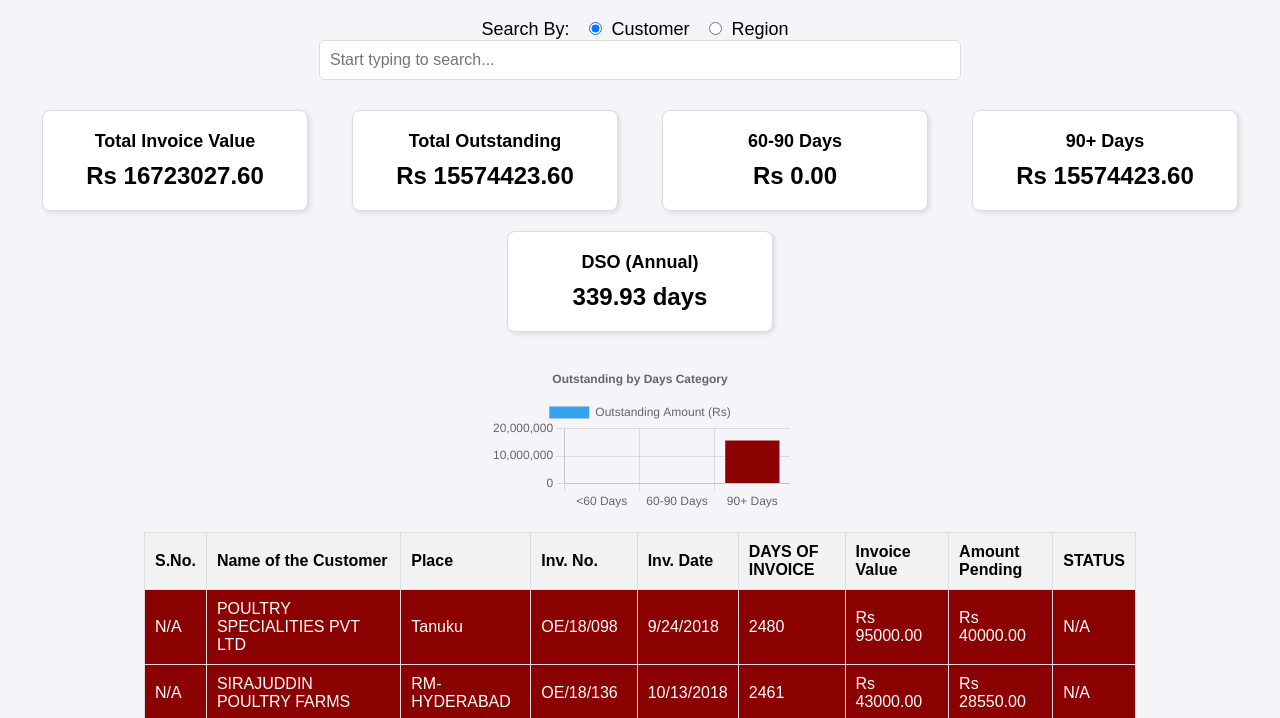
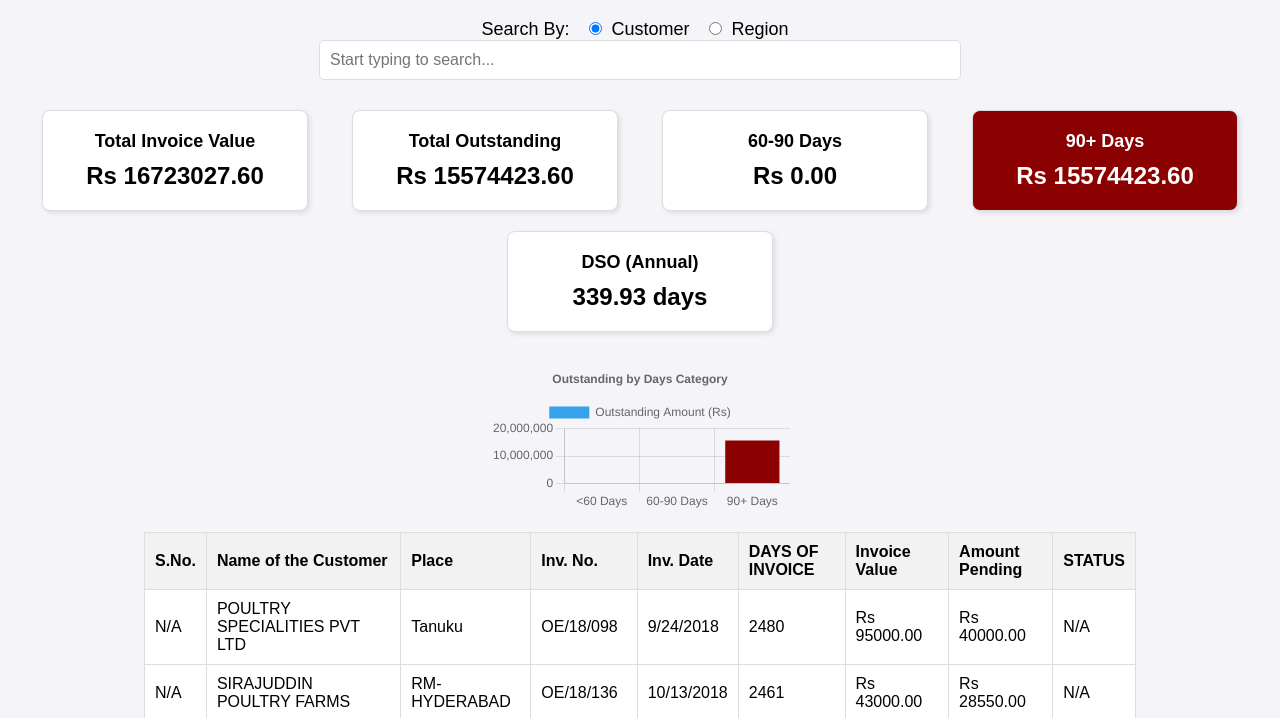
Before and after one commit to abiddesiredlife/invoice-dashboard, a plain HTML site: page index.html in a window 1280 px wide. Shown: the part 81-799 px from the top of the page. Drawn offline with nearby package versions, Linux system fonts and the light colour scheme.

Commit message:
Update index.html

```diff
--- a/index.html
+++ b/index.html
@@ -67,7 +67,7 @@
             width: 18%;
             min-width: 150px;
             text-align: center;
-            word-wrap: break-word; /* Prevent block overflow */
+            word-wrap: break-word;
         }
         .card h3 {
             margin: 0 0 10px;
@@ -77,7 +77,11 @@
             margin: 0;
             font-size: 24px;
             font-weight: bold;
-            overflow: hidden; /* Handle overflow if numbers are too large */
+            overflow: hidden;
+        }
+        .card[data-days="90+"] { /* Dark red for 90+ days KPI card */
+            background-color: #8B0000;
+            color: white;
         }
         table {
             border-collapse: collapse;
@@ -92,10 +96,6 @@
         }
         th {
             background-color: #f2f2f2;
-        }
-        tr[days-of-invoice="90+"] {
-            background-color: #8B0000 !important; /* Dark red for 90+ days */
-            color: white !important;
         }
         canvas {
             max-width: 80%;
@@ -180,10 +180,12 @@
                             normalizedHeader === 'days of invoice' ? 'DAYS OF INVOICE' :
                             normalizedHeader] = value;
                     });
-                    // Enhanced parsing for currency
+                    // Enhanced parsing for Indian Rupee and large number formats
                     obj['DAYS OF INVOICE'] = parseFloat(obj['DAYS OF INVOICE'].replace(/[^0-9.-]+/g, '') || 0);
-                    obj['Invoice Value'] = parseFloat(obj['Invoice Value'].replace(/[^\d.-]+/g, '')) || parseFloat(obj['Invoice Value'].replace(/[₹Rs$₹,]/g, '').replace(/\s/g, '')) || 0;
-                    obj['Amount Pending'] = parseFloat(obj['Amount Pending'].replace(/[^\d.-]+/g, '')) || parseFloat(obj['Amount Pending'].replace(/[₹Rs$₹,]/g, '').replace(/\s/g, '')) || 0;
+                    obj['Invoice Value'] = parseFloat(obj['Invoice Value'].replace(/[₹Rs$,]/g, '').replace(/,/g, '').replace(/\s/g, '') || 0) ||
+                                          parseFloat(obj['Invoice Value'].replace(/[^\d,.]+/g, '').replace(/,/g, '')) || 0;
+                    obj['Amount Pending'] = parseFloat(obj['Amount Pending'].replace(/[₹Rs$,]/g, '').replace(/,/g, '').replace(/\s/g, '') || 0) ||
+                                           parseFloat(obj['Amount Pending'].replace(/[^\d,.]+/g, '').replace(/,/g, '')) || 0;
                     return obj;
                 });
                 console.log('Raw headers:', rows[0]); // Debug: Check raw headers
@@ -261,16 +263,16 @@
             const filteredData = searchValue ? data.filter(row => row[searchType] === searchValue) : data;
             const metrics = computeMetrics(filteredData);
 
-            // Update KPI cards with Rs
+            // Update KPI cards with Rs and dark red for 90+ days
             document.getElementById('kpi-cards').innerHTML = `
                 <div class="card"><h3>Total Invoice Value</h3><p>Rs ${metrics.totalInvoiceValue.toFixed(2)}</p></div>
                 <div class="card"><h3>Total Outstanding</h3><p>Rs ${metrics.totalOutstanding.toFixed(2)}</p></div>
                 <div class="card"><h3>60-90 Days</h3><p>Rs ${metrics.days60_90.toFixed(2)}</p></div>
-                <div class="card"><h3>90+ Days</h3><p>Rs ${metrics.days90Plus.toFixed(2)}</p></div>
+                <div class="card" data-days="90+"><h3>90+ Days</h3><p>Rs ${metrics.days90Plus.toFixed(2)}</p></div>
                 <div class="card"><h3>DSO (Annual)</h3><p>${metrics.dso.toFixed(2)} days</p></div>
             `;
 
-            // Update table with Rs and 90+ days styling
+            // Update table with Rs, no dark red
             const tableBody = document.getElementById('table-body');
             tableBody.innerHTML = '';
             filteredData.slice(0, 10).forEach(row => {
@@ -286,9 +288,6 @@
                     <td>Rs ${row['Amount Pending'].toFixed(2)}</td>
                     <td>${row['STATUS'] || 'N/A'}</td>
                 `;
-                if (parseFloat(row['DAYS OF INVOICE']) >= 90) {
-                    tr.setAttribute('days-of-invoice', '90+');
-                }
                 tableBody.appendChild(tr);
             });
 
@@ -306,7 +305,7 @@
                     datasets: [{
                         label: 'Outstanding Amount (Rs)',
                         data: [daysSummary['<60 Days'], daysSummary['60-90 Days'], daysSummary['90+ Days']],
-                        backgroundColor: ['#36A2EB', '#FFCE56', '#8B0000'] // Dark red for 90+ days
+                        backgroundColor: ['#36A2EB', '#FFCE56', '#8B0000'] // Dark red for 90+ days in chart
                     }]
                 },
                 options: {
```
